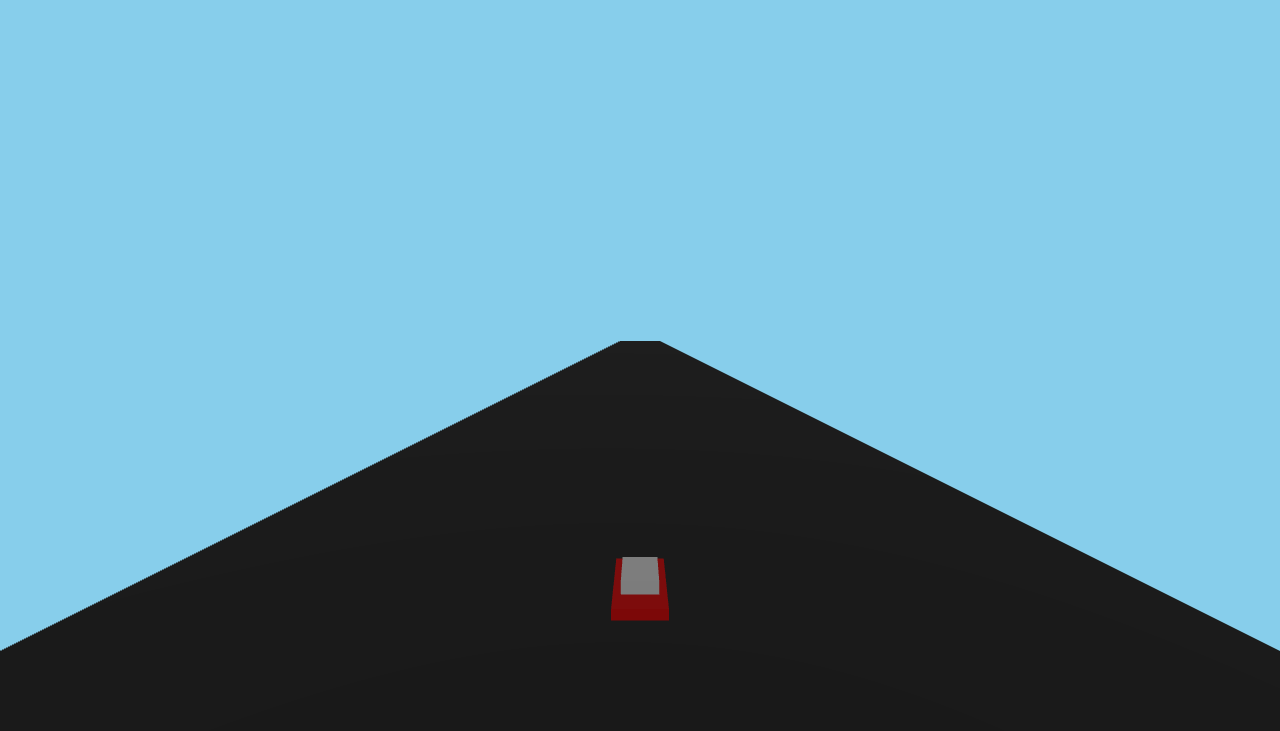
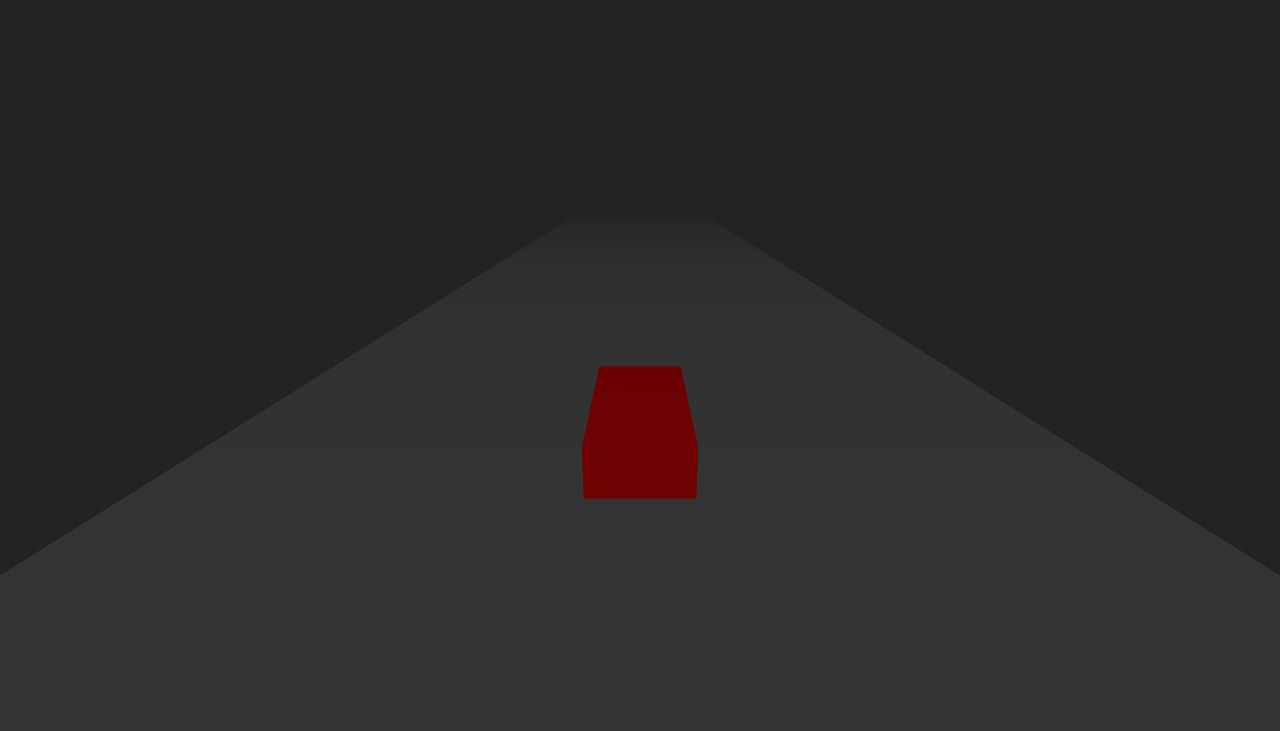
Before and after one commit to RaoUmar0058/Fast-paced-3D-Stunt-Game, a plain HTML site: page index.html in a window 1280 px wide. Shown: the part 69-800 px from the top of the page. Drawn offline with nearby package versions, Linux system fonts and the light colour scheme; animation ran at ten frames a second.

Commit message:
Update index.html

```diff
--- a/index.html
+++ b/index.html
@@ -1,56 +1,57 @@
 <!DOCTYPE html>
 <html>
 <head>
-    <style>body { margin: 0; overflow: hidden; background: #222; }</style>
+    <style>
+        body { margin: 0; overflow: hidden; background: #000; }
+        #hud { position: absolute; top: 20px; width: 100%; text-align: center; color: yellow; font-family: sans-serif; font-size: 30px; text-shadow: 2px 2px #000; }
+    </style>
 </head>
 <body>
+    <div id="hud">RACE TO SURVIVE</div>
     <script type="importmap">
-        { "imports": {
-            "three": "https://unpkg.com/three@0.160.0/build/three.module.js"
-        } }
+        { "imports": { "three": "https://unpkg.com/three@0.160.0/build/three.module.js" } }
     </script>
     <script type="module">
         import * as THREE from 'three';
 
-        // 1. Basic Scene
+        // 1. Scene setup with Fog (Fog se game real lagti hai)
         const scene = new THREE.Scene();
-        scene.background = new THREE.Color(0x87CEEB);
+        scene.background = new THREE.Color(0x222222);
+        scene.fog = new THREE.Fog(0x222222, 1, 50);
+
         const camera = new THREE.PerspectiveCamera(75, window.innerWidth/window.innerHeight, 0.1, 1000);
         const renderer = new THREE.WebGLRenderer({ antialias: true });
         renderer.setSize(window.innerWidth, window.innerHeight);
         document.body.appendChild(renderer.domElement);
 
-        // 2. Light (Zaroori hai "Game Feel" ke liye)
-        const light = new THREE.DirectionalLight(0xffffff, 1);
-        light.position.set(5, 5, 5);
-        scene.add(light);
-        scene.add(new THREE.AmbientLight(0x404040));
+        // 2. Lighting (Atmosphere)
+        scene.add(new THREE.AmbientLight(0xffffff, 0.5));
+        const pointLight = new THREE.PointLight(0xffffff, 1);
+        pointLight.position.set(0, 5, 0);
+        scene.add(pointLight);
 
-        // 3. Car ki Shape (Box ki jagah ek "Low Poly" car design)
-        const car = new THREE.Group();
-        const body = new THREE.Mesh(new THREE.BoxGeometry(1, 0.4, 2), new THREE.MeshStandardMaterial({color: 0xff0000}));
-        const top = new THREE.Mesh(new THREE.BoxGeometry(0.7, 0.3, 1), new THREE.MeshStandardMaterial({color: 0xffffff}));
-        top.position.y = 0.3;
-        car.add(body, top);
+        // 3. Road (Detailed)
+        const road = new THREE.Mesh(new THREE.PlaneGeometry(10, 1000), new THREE.MeshBasicMaterial({ color: 0x333333 }));
+        road.rotation.x = -Math.PI/2;
+        scene.add(road);
+
+        // 4. Car (Basic Geometry)
+        const car = new THREE.Mesh(new THREE.BoxGeometry(1, 0.5, 2), new THREE.MeshStandardMaterial({ color: 0xff0000 }));
+        car.position.y = 0.5;
         scene.add(car);
 
-        // 4. Track (Game Vibe ke liye grid texture ya path)
-        const track = new THREE.Mesh(new THREE.PlaneGeometry(20, 500), new THREE.MeshStandardMaterial({color: 0x333333}));
-        track.rotation.x = -Math.PI / 2;
-        scene.add(track);
-
-        camera.position.set(0, 5, 10);
-
         // 5. Game Loop
-        let speed = 0;
-        window.addEventListener('keydown', (e) => { if(e.key == 'w') speed = 0.5; });
-        window.addEventListener('keyup', (e) => { if(e.key == 'w') speed = 0; });
-
+        let pos = 0;
         function animate() {
             requestAnimationFrame(animate);
-            car.position.z -= speed; // Forward movement
-            camera.position.z -= speed;
-            track.position.z -= speed; // Track move hota lagega
+
+            // Motion (Vibe)
+            pos += 0.2;
+            car.position.z = -pos;
+            camera.position.z = -pos + 5;
+            camera.position.y = 3;
+            camera.lookAt(0, 0, -pos - 5);
+
             renderer.render(scene, camera);
         }
         animate();
```
